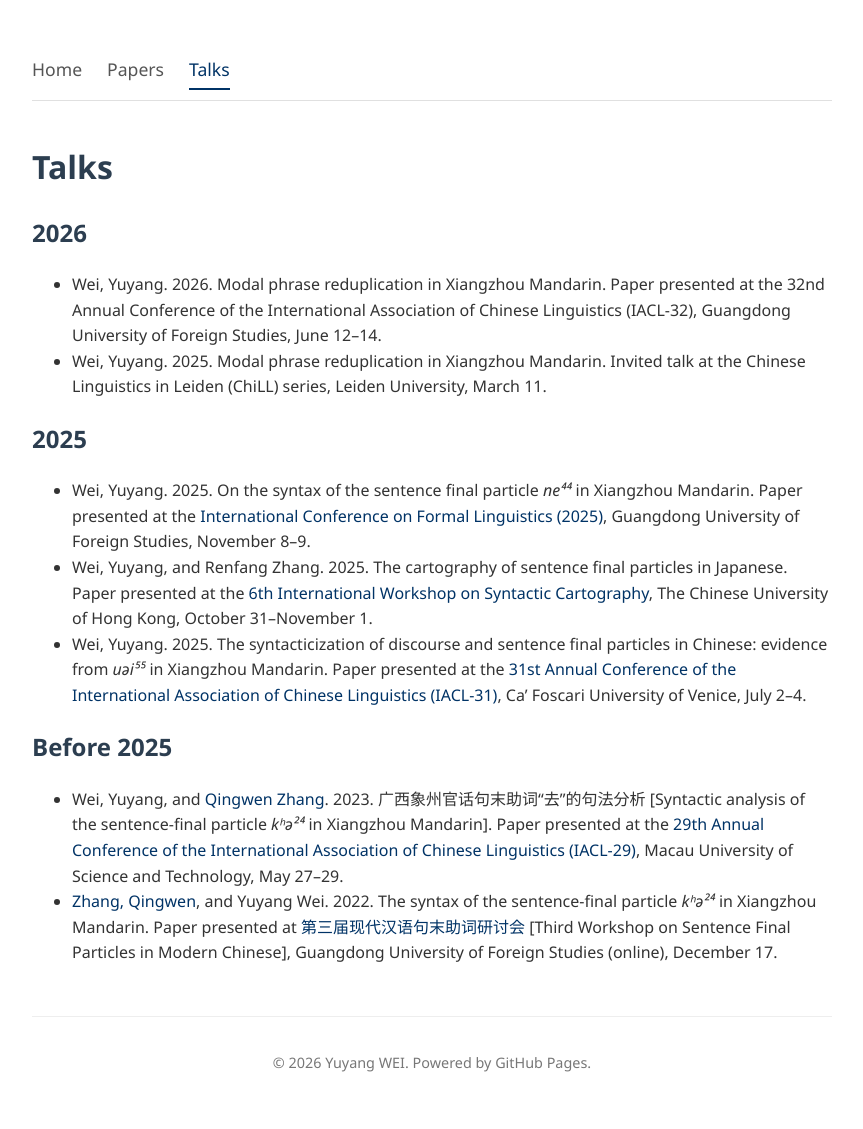
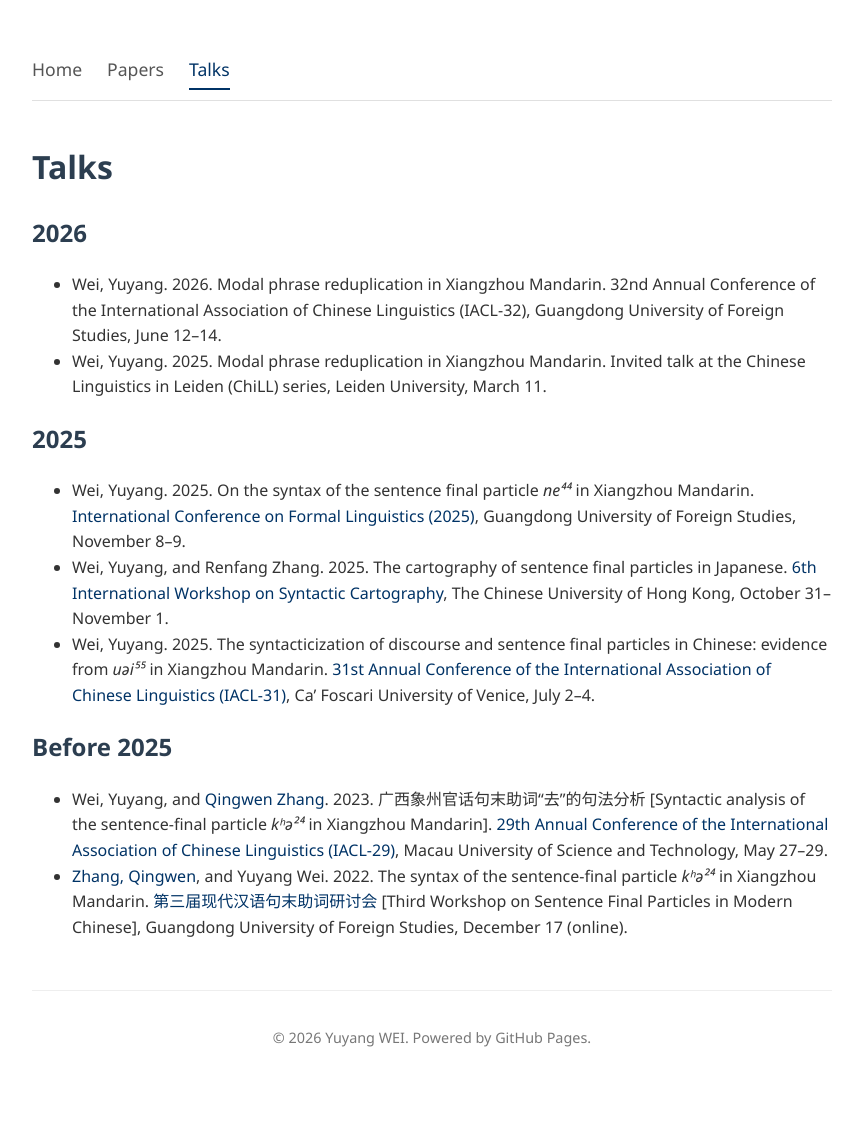
Before and after one commit to yuyang-wei/yuyang-wei.github.io, a Jekyll site: the page built from talks.md, in a window 1280 px wide. Shown: the whole page, without its empty margins (208-1071 px from the left). Built offline with Jekyll 4.4.1, drawn with Linux system fonts in a browser that asks for light colours; after the commit the page ends 1103 px from its top, so only the background shows below that.

Commit message:
Update talks.md

```diff
--- a/talks.md
+++ b/talks.md
@@ -8,16 +8,16 @@
 
 ## 2026
 
-- Wei, Yuyang. 2026. Modal phrase reduplication in Xiangzhou Mandarin. Paper presented at the 32nd Annual Conference of the International Association of Chinese Linguistics (IACL-32), Guangdong University of Foreign Studies, June 12–14.
+- Wei, Yuyang. 2026. Modal phrase reduplication in Xiangzhou Mandarin. 32nd Annual Conference of the International Association of Chinese Linguistics (IACL-32), Guangdong University of Foreign Studies, June 12–14.
 - Wei, Yuyang. 2025. Modal phrase reduplication in Xiangzhou Mandarin. Invited talk at the Chinese Linguistics in Leiden (ChiLL) series, Leiden University, March 11.
 
 ## 2025
 
-- Wei, Yuyang. 2025. On the syntax of the sentence final particle _ne⁴⁴_ in Xiangzhou Mandarin. Paper presented at the [International Conference on Formal Linguistics (2025)](https://clal.gdufs.edu.cn/info/1036/6664.htm), Guangdong University of Foreign Studies, November 8–9.
-- Wei, Yuyang, and Renfang Zhang. 2025. The cartography of sentence final particles in Japanese. Paper presented at the [6th International Workshop on Syntactic Cartography](https://www.cuhk.edu.hk/ics/clrc/iwsc6/), The Chinese University of Hong Kong, October 31–November 1.
-- Wei, Yuyang. 2025. The syntacticization of discourse and sentence final particles in Chinese: evidence from _uəi⁵⁵_ in Xiangzhou Mandarin. Paper presented at the [31st Annual Conference of the International Association of Chinese Linguistics (IACL-31)](https://www.unive.it/web/en/8400/home#c83042), Ca’ Foscari University of Venice, July 2–4.
+- Wei, Yuyang. 2025. On the syntax of the sentence final particle _ne⁴⁴_ in Xiangzhou Mandarin. [International Conference on Formal Linguistics (2025)](https://clal.gdufs.edu.cn/info/1036/6664.htm), Guangdong University of Foreign Studies, November 8–9.
+- Wei, Yuyang, and Renfang Zhang. 2025. The cartography of sentence final particles in Japanese. [6th International Workshop on Syntactic Cartography](https://www.cuhk.edu.hk/ics/clrc/iwsc6/), The Chinese University of Hong Kong, October 31–November 1.
+- Wei, Yuyang. 2025. The syntacticization of discourse and sentence final particles in Chinese: evidence from _uəi⁵⁵_ in Xiangzhou Mandarin. [31st Annual Conference of the International Association of Chinese Linguistics (IACL-31)](https://www.unive.it/web/en/8400/home#c83042), Ca’ Foscari University of Venice, July 2–4.
 
 ## Before 2025
 
-- Wei, Yuyang, and [Qingwen Zhang](https://clal.gdufs.edu.cn/info/1272/1811.htm). 2023. 广西象州官话句末助词“去”的句法分析 \[Syntactic analysis of the sentence-final particle _kʰə²⁴_ in Xiangzhou Mandarin\]. Paper presented at the [29th Annual Conference of the International Association of Chinese Linguistics (IACL-29)](https://www.must.edu.mo/en/news/51676-article0527144247-e), Macau University of Science and Technology, May 27–29.
-- [Zhang, Qingwen](https://clal.gdufs.edu.cn/info/1272/1811.htm), and Yuyang Wei. 2022. The syntax of the sentence-final particle _kʰə²⁴_ in Xiangzhou Mandarin. Paper presented at [第三届现代汉语句末助词研讨会](https://clal.gdufs.edu.cn/info/1034/5698.htm) \[Third Workshop on Sentence Final Particles in Modern Chinese\], Guangdong University of Foreign Studies (online), December 17.
+- Wei, Yuyang, and [Qingwen Zhang](https://clal.gdufs.edu.cn/info/1272/1811.htm). 2023. 广西象州官话句末助词“去”的句法分析 \[Syntactic analysis of the sentence-final particle _kʰə²⁴_ in Xiangzhou Mandarin\]. [29th Annual Conference of the International Association of Chinese Linguistics (IACL-29)](https://www.must.edu.mo/en/news/51676-article0527144247-e), Macau University of Science and Technology, May 27–29.
+- [Zhang, Qingwen](https://clal.gdufs.edu.cn/info/1272/1811.htm), and Yuyang Wei. 2022. The syntax of the sentence-final particle _kʰə²⁴_ in Xiangzhou Mandarin. [第三届现代汉语句末助词研讨会](https://clal.gdufs.edu.cn/info/1034/5698.htm) \[Third Workshop on Sentence Final Particles in Modern Chinese\], Guangdong University of Foreign Studies, December 17 (online).
```
